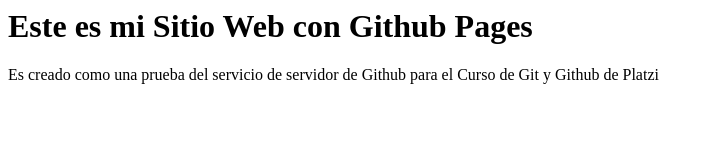
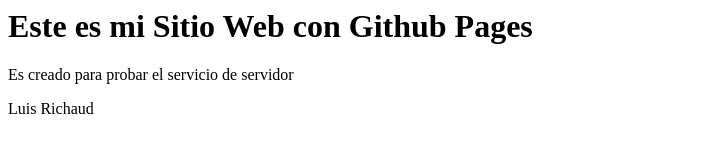
Before and after one commit to luisrichaud/luisrichaud.github.io, a plain HTML site: page index.html in a window 1280 px wide. Shown: the whole page, without its empty margins (0-713 px from the left). Drawn offline with Linux system fonts and the light colour scheme.

Commit message:
Index Rediseñado

```diff
--- a/index.html
+++ b/index.html
@@ -1,3 +1,6 @@
  <h1> Este es mi Sitio Web con Github Pages</h1>
 
-<p> Es creado como una prueba del servicio de servidor de Github para el Curso de Git y Github de Platzi </p>
+<p> Es creado para probar el servicio de servidor </p>
+
+
+<footer> Luis Richaud</footer>
```
